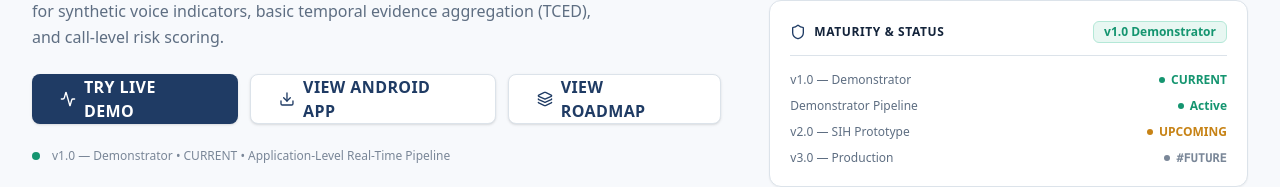
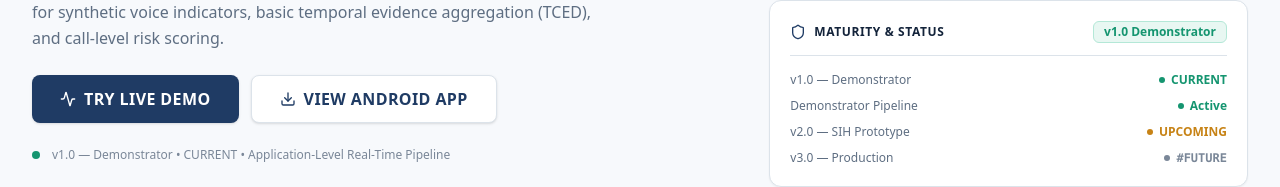
Before and after one commit to yuvatejasainadh/voice-shield-web, a React (Vite) app: page / in a window 1280 px wide. Shown: the part 457-644 px from the top of the page. Built offline with nearby package versions, Linux system fonts and the light colour scheme; no server answers.

Commit message:
feat(ui): remove roadmap button from home page

```diff
--- a/src/pages/Home.tsx
+++ b/src/pages/Home.tsx
@@ -95,15 +95,6 @@ export function Home() {
                   VIEW ANDROID APP
                 </Button>
               )}
-              <Button
-                variant="outline"
-                size="lg"
-                href="#version-roadmap"
-                className="justify-center"
-              >
-                <Layers className="w-4 h-4 mr-2 text-[#1F3B64]" />
-                VIEW ROADMAP
-              </Button>
             </div>
 
             {/* Android version info */}
```
